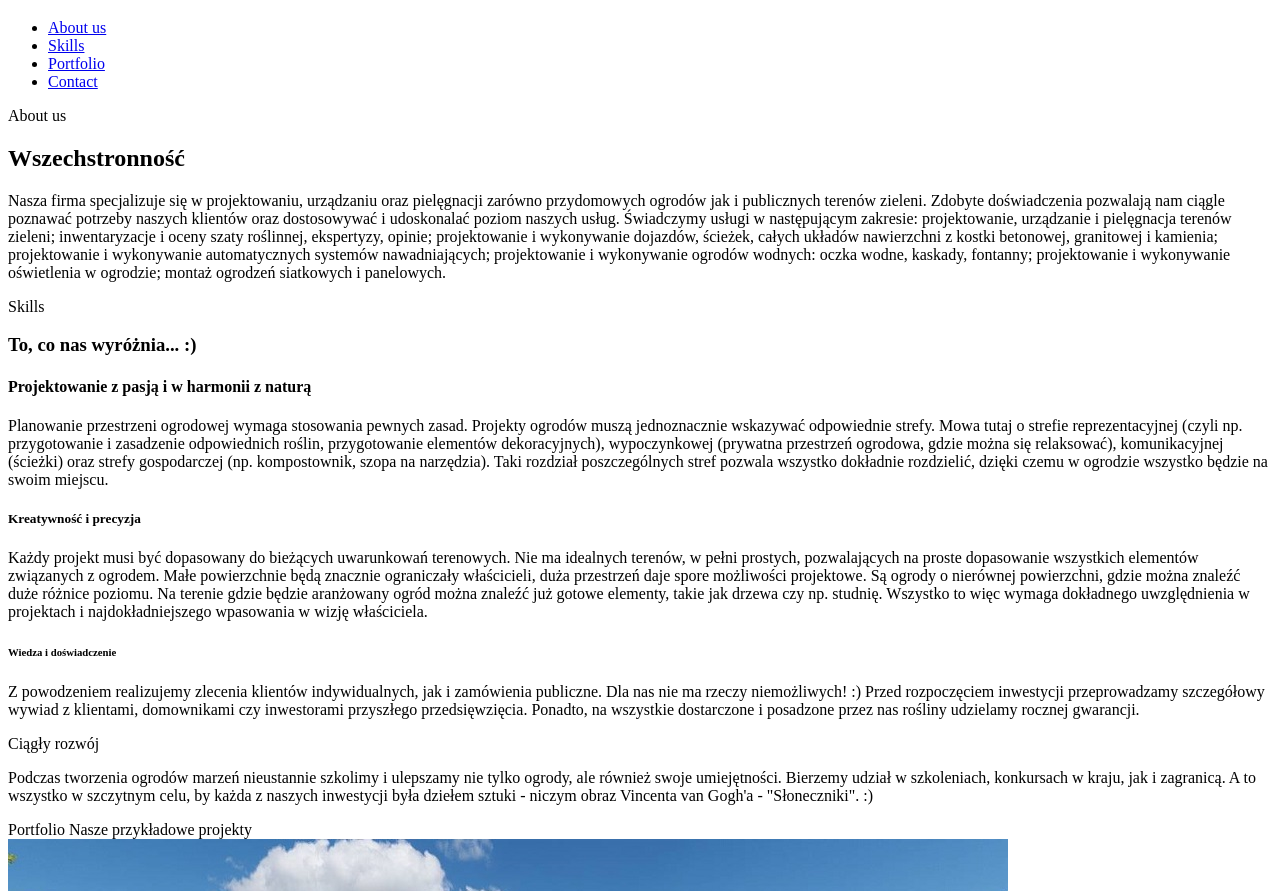
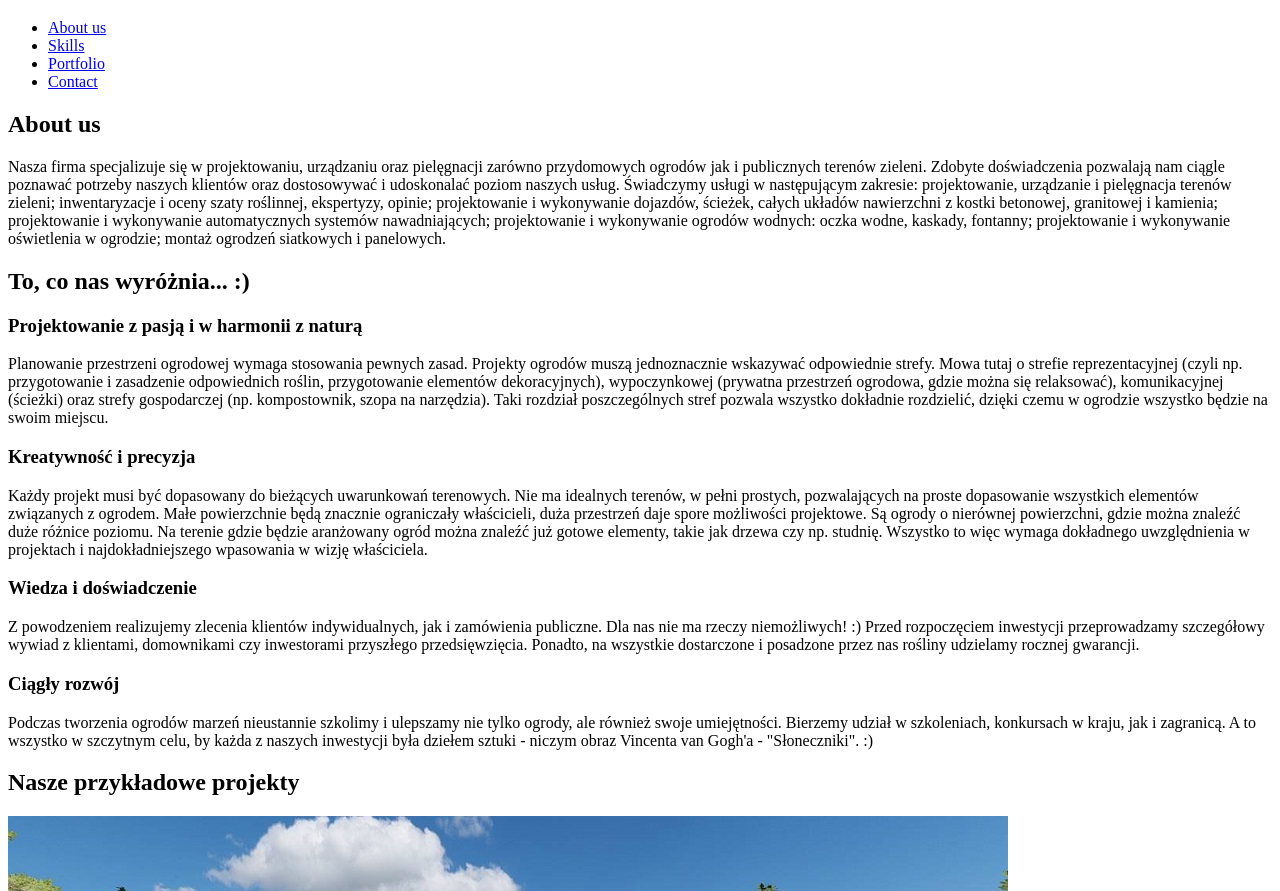
Before and after one commit to wojtas96/15-html-prosta-strona, a plain HTML site: page index.html in a window 1280 px wide. Shown: the part 61-952 px from the top of the page. Drawn offline with Linux system fonts and the light colour scheme.

Commit message:
Druga zmiana

```diff
--- a/index.html
+++ b/index.html
@@ -17,8 +17,7 @@
         </ul>
     </nav>
         <section>
-            <a>About us</a>
-            <h2>Wszechstronność</h2>
+            <h2>About us</h2>
             <p>Nasza firma specjalizuje się w projektowaniu, urządzaniu oraz pielęgnacji zarówno przydomowych ogrodów jak i publicznych terenów zieleni.
             Zdobyte doświadczenia pozwalają nam ciągle poznawać potrzeby naszych klientów oraz dostosowywać i udoskonalać poziom naszych usług. Świadczymy usługi
             w następującym zakresie: projektowanie, urządzanie i pielęgnacja terenów zieleni; inwentaryzacje i oceny szaty roślinnej, ekspertyzy, opinie;
@@ -27,10 +26,9 @@
             projektowanie i wykonywanie oświetlenia w ogrodzie; montaż ogrodzeń siatkowych i panelowych.</p>
         </section>
         <section>
-            <a>Skills</a>
-            <h3>To, co nas wyróżnia... :)</h3>
+            <h2>To, co nas wyróżnia... :)</h2>
             <div class="skill">
-                <h4>Projektowanie z pasją i w harmonii z naturą</h4>
+                <h3>Projektowanie z pasją i w harmonii z naturą</h3>
                 <p>Planowanie przestrzeni ogrodowej wymaga stosowania pewnych zasad. Projekty ogrodów muszą jednoznacznie wskazywać odpowiednie strefy.
                     Mowa tutaj o strefie reprezentacyjnej (czyli np. przygotowanie i zasadzenie odpowiednich roślin, przygotowanie elementów dekoracyjnych),
                     wypoczynkowej (prywatna przestrzeń ogrodowa, gdzie można się relaksować), komunikacyjnej (ścieżki) oraz strefy gospodarczej
@@ -38,7 +36,7 @@
                     dzięki czemu w ogrodzie wszystko będzie na swoim miejscu.</p>
             </div>
             <div class="skill">
-                <h5>Kreatywność i precyzja</h5>
+                <h3>Kreatywność i precyzja</h3>
                 <p>Każdy projekt musi być dopasowany do bieżących uwarunkowań terenowych. Nie ma idealnych terenów, w pełni prostych,
                     pozwalających na proste dopasowanie wszystkich elementów związanych z ogrodem. Małe powierzchnie będą znacznie ograniczały właścicieli,
                     duża przestrzeń daje spore możliwości projektowe. Są ogrody o nierównej powierzchni, gdzie można znaleźć duże różnice poziomu.
@@ -46,30 +44,27 @@
                     Wszystko to więc wymaga dokładnego uwzględnienia w projektach i najdokładniejszego wpasowania w wizję właściciela.</p>
             </div>
             <div class="skill">
-                <h6>Wiedza i doświadczenie</h6>
+                <h3>Wiedza i doświadczenie</h3>
                 <p>Z powodzeniem realizujemy zlecenia klientów indywidualnych, jak i zamówienia publiczne. Dla nas nie ma rzeczy niemożliwych! :)
                     Przed rozpoczęciem inwestycji przeprowadzamy szczegółowy wywiad z klientami, domownikami czy inwestorami przyszłego przedsięwzięcia.
                     Ponadto, na wszystkie dostarczone i posadzone przez nas rośliny udzielamy rocznej gwarancji.</p>
             </div>
             <div class="skill">
-                <h7>Ciągły rozwój</h7>
+                <h3>Ciągły rozwój</h3>
                 <p>Podczas tworzenia ogrodów marzeń nieustannie szkolimy i ulepszamy nie tylko ogrody, ale również swoje umiejętności. Bierzemy udział w szkoleniach,
                     konkursach w kraju, jak i zagranicą. A to wszystko w szczytnym celu, by każda z naszych inwestycji była dziełem sztuki - niczym obraz Vincenta van Gogh'a - "Słoneczniki". :)
                 </p>
             </div>
         </section>
         <section>
-            <a>Portfolio</a>
-            <h8>Nasze przykładowe projekty</h8>
+            <h2>Nasze przykładowe projekty</h2>
             <div class="portfolio-item"><img src="Koncepcja_1.jpg" alt="Koncepcja nr 1"> Koncepcja nr 1</div>
             <div class="portfolio-item"><img src="Koncepcja_2.jpg" alt="Koncepcja nr 2"> Koncepcja nr 2</div>
             <div class="portfolio-item"><img src="Koncepcja_3.jpg" alt="Koncepcja nr 3"> Koncepcja nr 3</div>
         </section>
         <br>
         <section>
-            <a>Contact</a>
-            <h9>Klaudia Wojtas</h9>
-            <br>
+            <h2>Klaudia Wojtas</h2>
             <p>Adres email:</p>
             <a href="mailto:ogrodyzpasją@gmail.com">ogrodyzpasją@gmail.com</a>
             <address>
```
